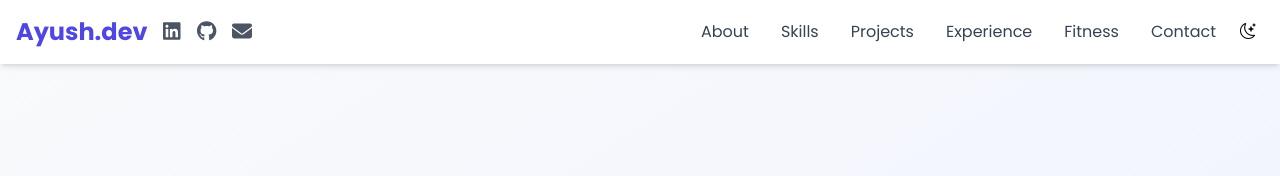
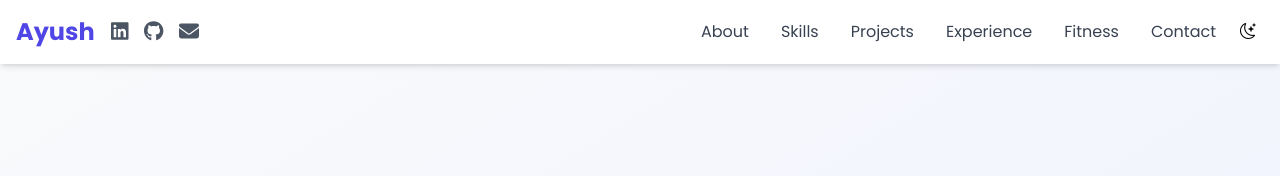
Before and after one commit to Infintyayus/portfolio, a website: page index.html in a window 1280 px wide. Shown: the top 176 px of the page. Drawn offline with nearby package versions, Linux system fonts and the light colour scheme.

Commit message:
Update index.html

```diff
--- a/index.html
+++ b/index.html
@@ -59,7 +59,7 @@
         <div class="max-w-7xl mx-auto px-4">
             <div class="flex justify-between items-center h-16">
                 <div class="flex items-center space-x-4">
-                    <a href="#home" class="text-2xl font-bold text-indigo-600 dark:text-indigo-400">Ayush.dev</a>
+                    <a href="#home" class="text-2xl font-bold text-indigo-600 dark:text-indigo-400">Ayush</a>
                     <div class="hidden md:flex space-x-4">
                         <a href="https://linkedin.com/in/ayush-sharma0807" target="_blank" class="text-gray-600 dark:text-gray-300 hover:text-indigo-600 dark:hover:text-indigo-400">
                             <i class="fab fa-linkedin fa-lg"></i>
```
